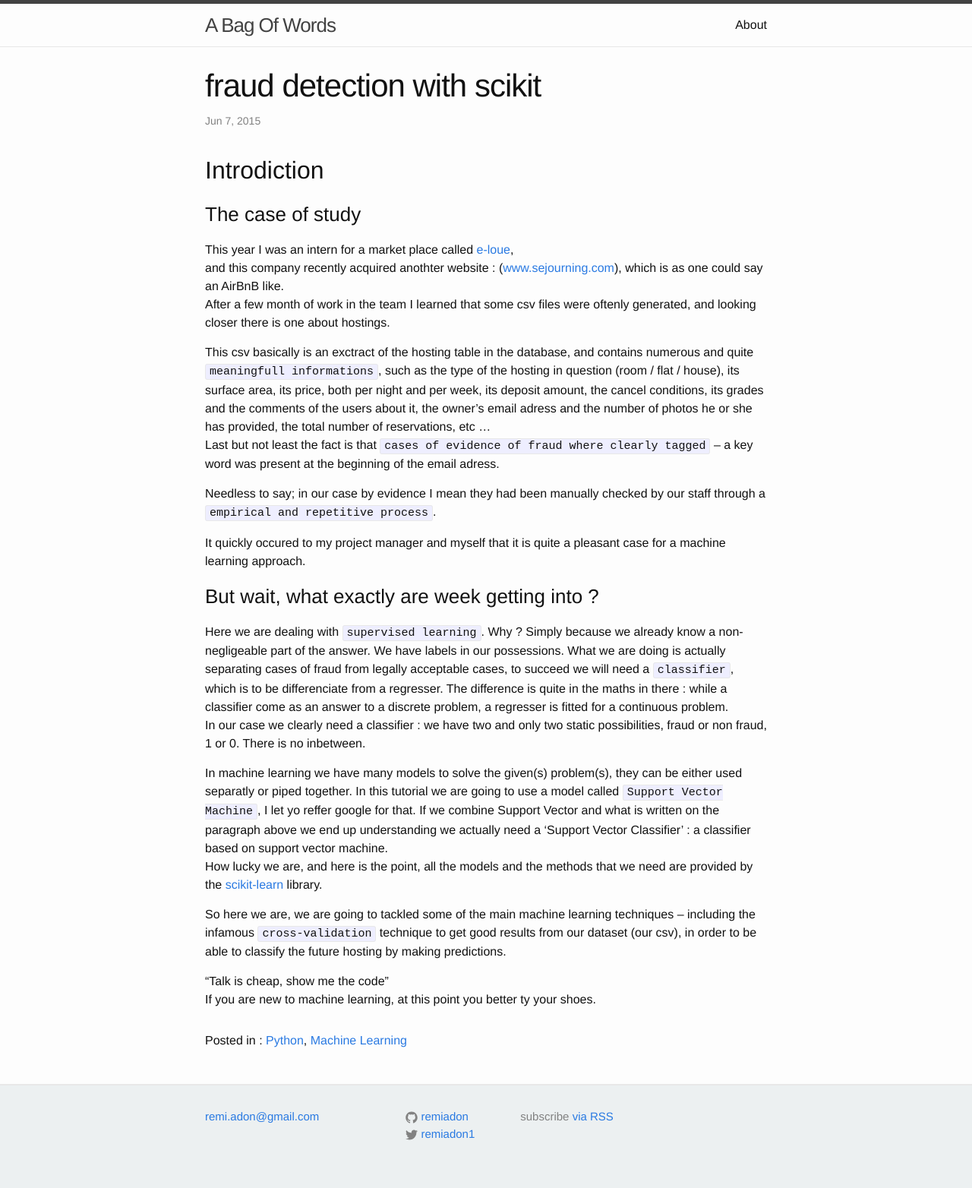
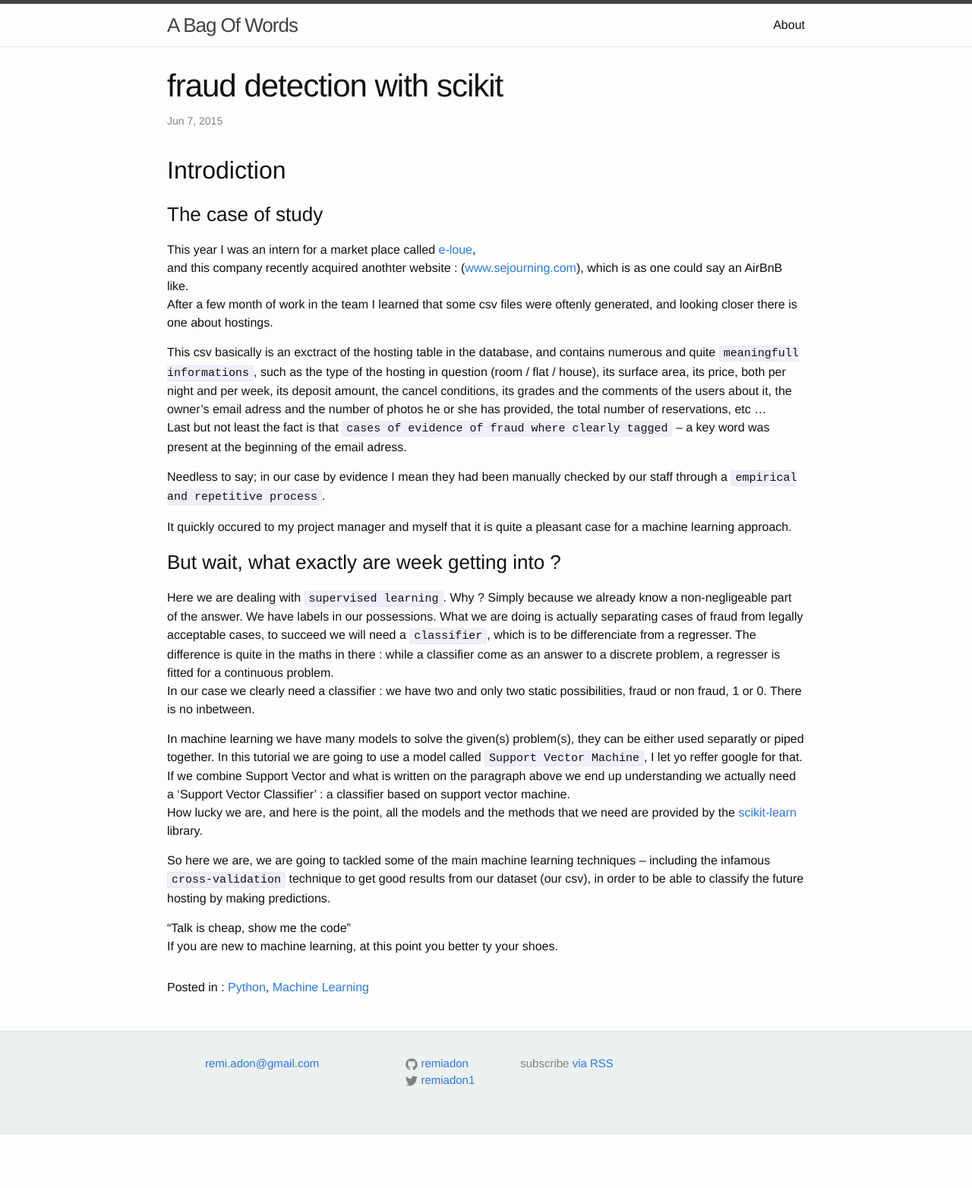
Before and after one commit to remiadon/remiadon.github.io, a Jekyll site: the page built from _posts/2015-07-06-fraud-detection-with-scikit.md, in a window 1280 px wide. Shown: the whole page at 76% size. Built offline with Jekyll 4.4.1, drawn with Linux system fonts in a browser that asks for light colours; comment, search, counter and statistics services are not loaded; after the commit the page ends 1494 px from its top, so only the background shows below that.

Commit message:
larger wrapper

```diff
--- a/_includes/header.html
+++ b/_includes/header.html
@@ -1,6 +1,6 @@
 <header class="site-header">
 
-  <div class="wrapper">
+  <div class="wrapper" style="max-width:calc(900px - (30px * 2));">
 
     <a class="site-title" href="{{ site.baseurl }}/">{{ site.title }}</a>
 
--- a/_layouts/default.html
+++ b/_layouts/default.html
@@ -8,7 +8,7 @@
     {% include header.html %}
 
     <div class="page-content">
-      <div class="wrapper">
+      <div class="wrapper" style="max-width:calc(900px - (30px * 2));">
         {{ content }}
       </div>
     </div>
```
